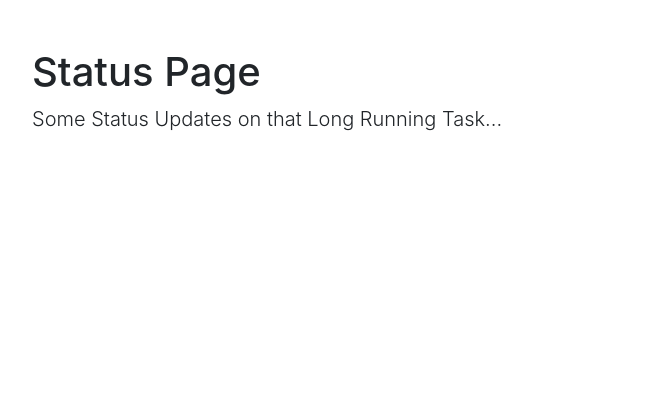
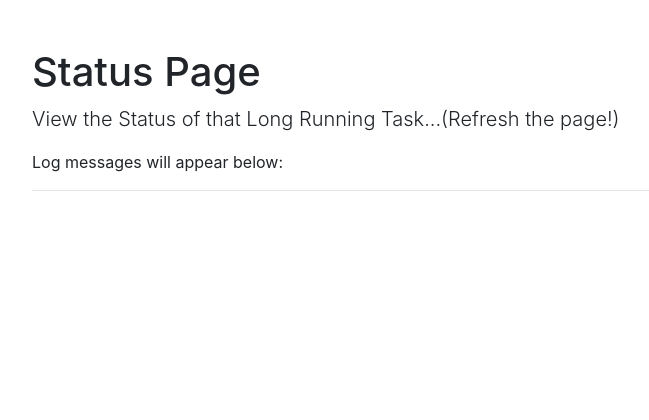
Before and after one commit to pogzyb/deploy-flask-into-aws-with-terraform, a Flask app: template src/app/templates/status.html in a window 1280 px wide. Shown: the top 420 px of the page, without its empty margins (263-912 px from the left). Run offline with Flask 2, Linux system fonts and the light colour scheme; the template is opened without the code that fills it: most values are stand-ins (such as "Sample title", 1, 10 or a date in 2020); some libraries are stand-ins or nearby versions.

Commit message:
Template updates for threading example

```diff
--- a/src/app/templates/home.html
+++ b/src/app/templates/home.html
@@ -50,10 +50,10 @@
         <h1 class="mt-5">People Database</h1>
         <p class="lead">Just a simple Flask Web Application using a Postgres Database.<br> Go ahead and play with it...</p>
         <p>Source code can be found on <a href="https://github.com/pogzyb/flask-postgres">github.com</a></p>
-        <form class="form-inline" action="/" method="post">
+        <form class="form-inline" action="/background" method="post">
             <input type="text" name="name" class="form-control" id="exampleInputPerson1" placeholder="Enter a name!" required>
             <button class="btn btn-md btn-primary" type="submit" style="margin-left: 15px;">Submit!</button>
-            <button class="btn btn-md btn-warning" type="submit" style="margin-left: 15px;">Do Birthday & Name Lookup!</button>
+            <button class="btn btn-md btn-warning" type="submit" style="margin-left: 15px;">Do Long Running Submit!</button>
         </form>
         <br>
         {% if items['alert'] %}
--- a/src/app/templates/status.html
+++ b/src/app/templates/status.html
@@ -48,9 +48,11 @@
     <main role="main" class="flex-shrink-0">
       <div class="container">
         <h1 class="mt-5">Status Page</h1>
-        <p class="lead">Some Status Updates on that Long Running Task...</p>
+        <p class="lead">View the Status of that Long Running Task...(Refresh the page!)</p>
+        <p>Log messages will appear below:</p>
+        <hr>
         {% for msg in items['status'].messages %}
-          <p>{{ msg }}</p>
+          <pre><code>{{ msg }}</code></pre>
         {% endfor %}
       </div>
     </main>
```
